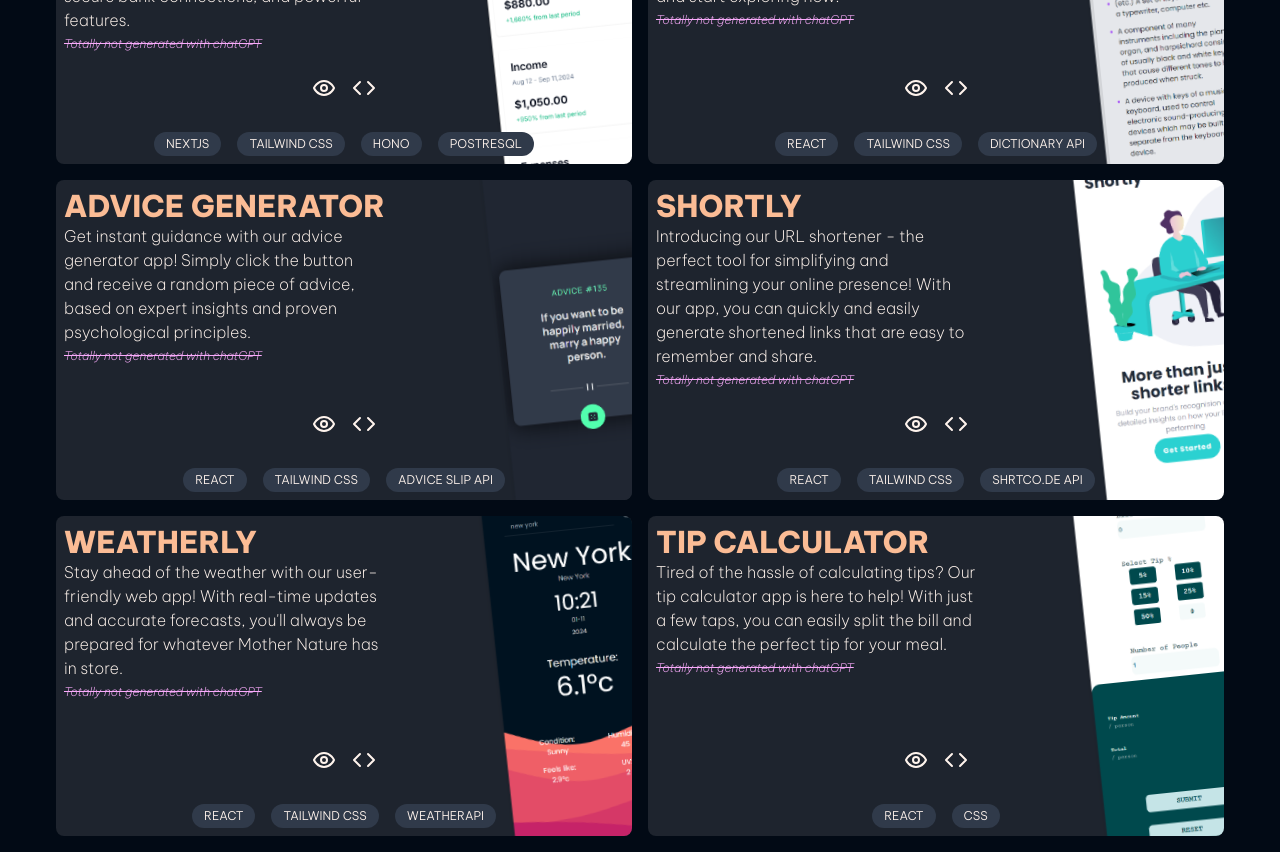
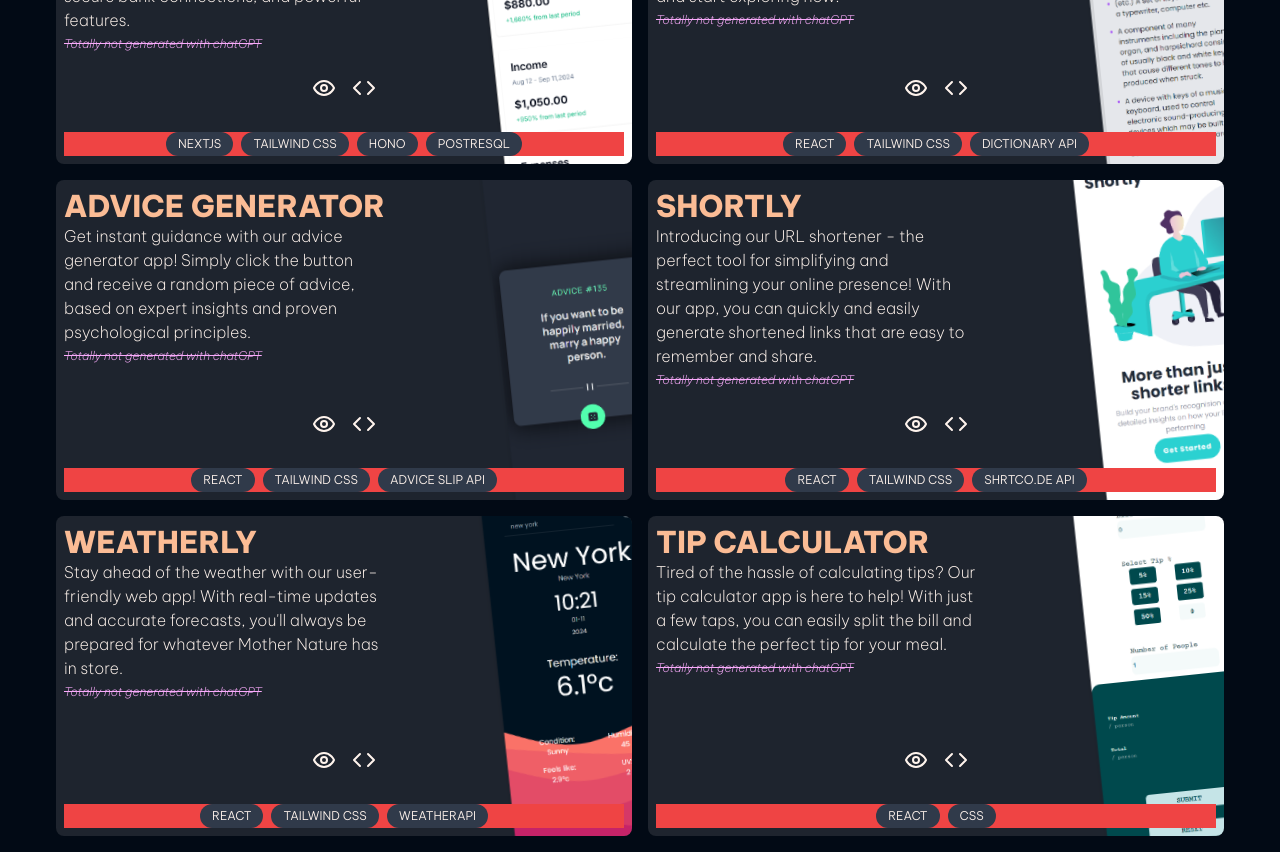
Before and after one commit to eytanbab/portfolio, a React (Vite) app: page / in a window 1280 px wide. Shown: the part 2860-3712 px from the top of the page. Built offline with nearby package versions, Linux system fonts and the light colour scheme.

Commit message:
style: adjust skills gap and position

```diff
--- a/src/components/Projects/Project.tsx
+++ b/src/components/Projects/Project.tsx
@@ -60,11 +60,11 @@ const Project = ({ project }: { project: projectProps }) => {
           </a>
         </div>
 
-        <ul className='flex gap-4 self-center z-10'>
+        <ul className='flex justify-center bg-red-500 gap-2 z-10 w-full'>
           {project.techUsed.map((tech) => (
             <li
               key={tech}
-              className='bg-brightGray-900 px-3 py-1 rounded-full text-xs font-light uppercase'
+              className='bg-brightGray-900 px-3 py-1 rounded-full text-xs font-light uppercase flex items-center text-center'
             >
               {tech}
             </li>
```
